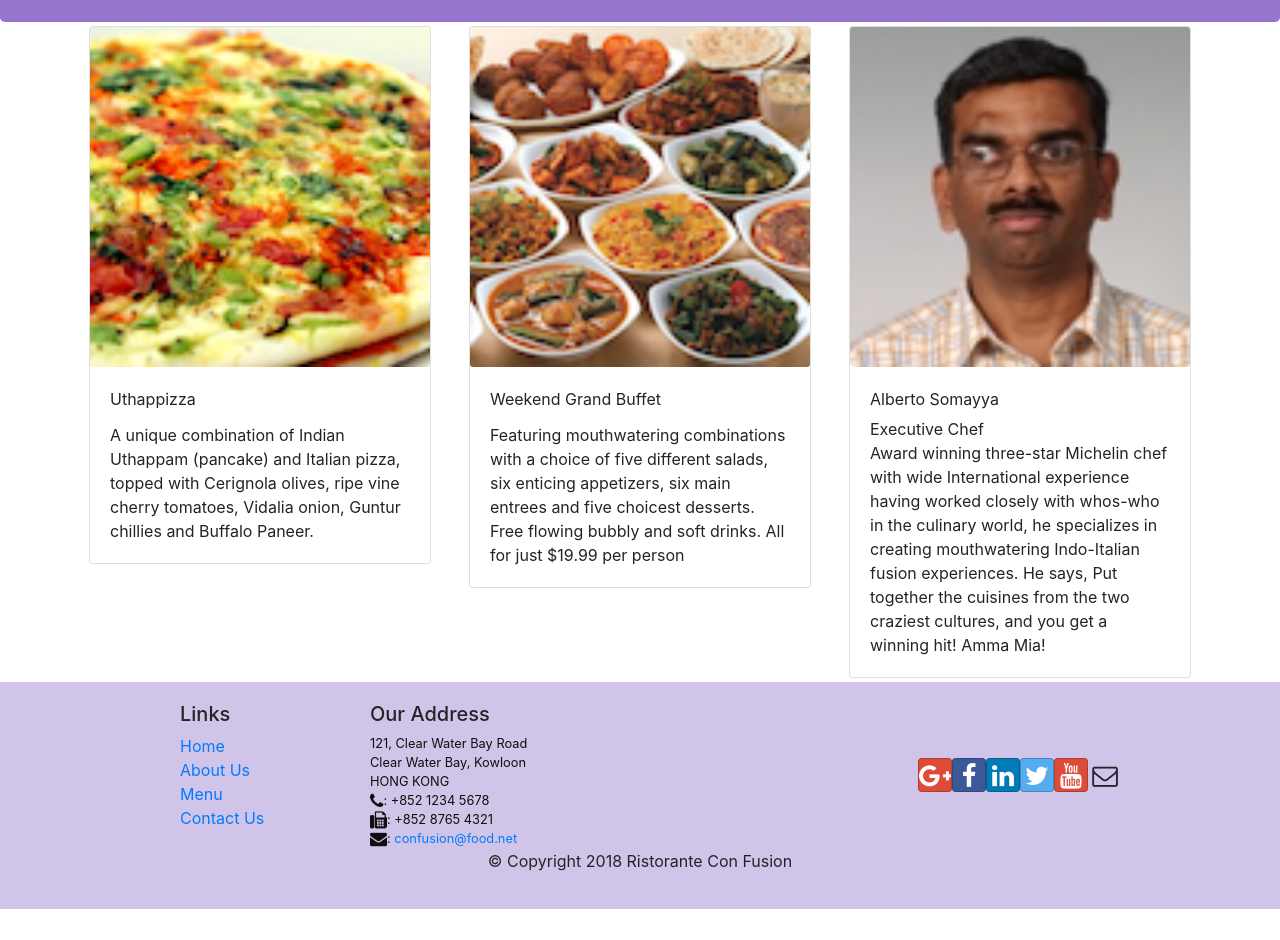
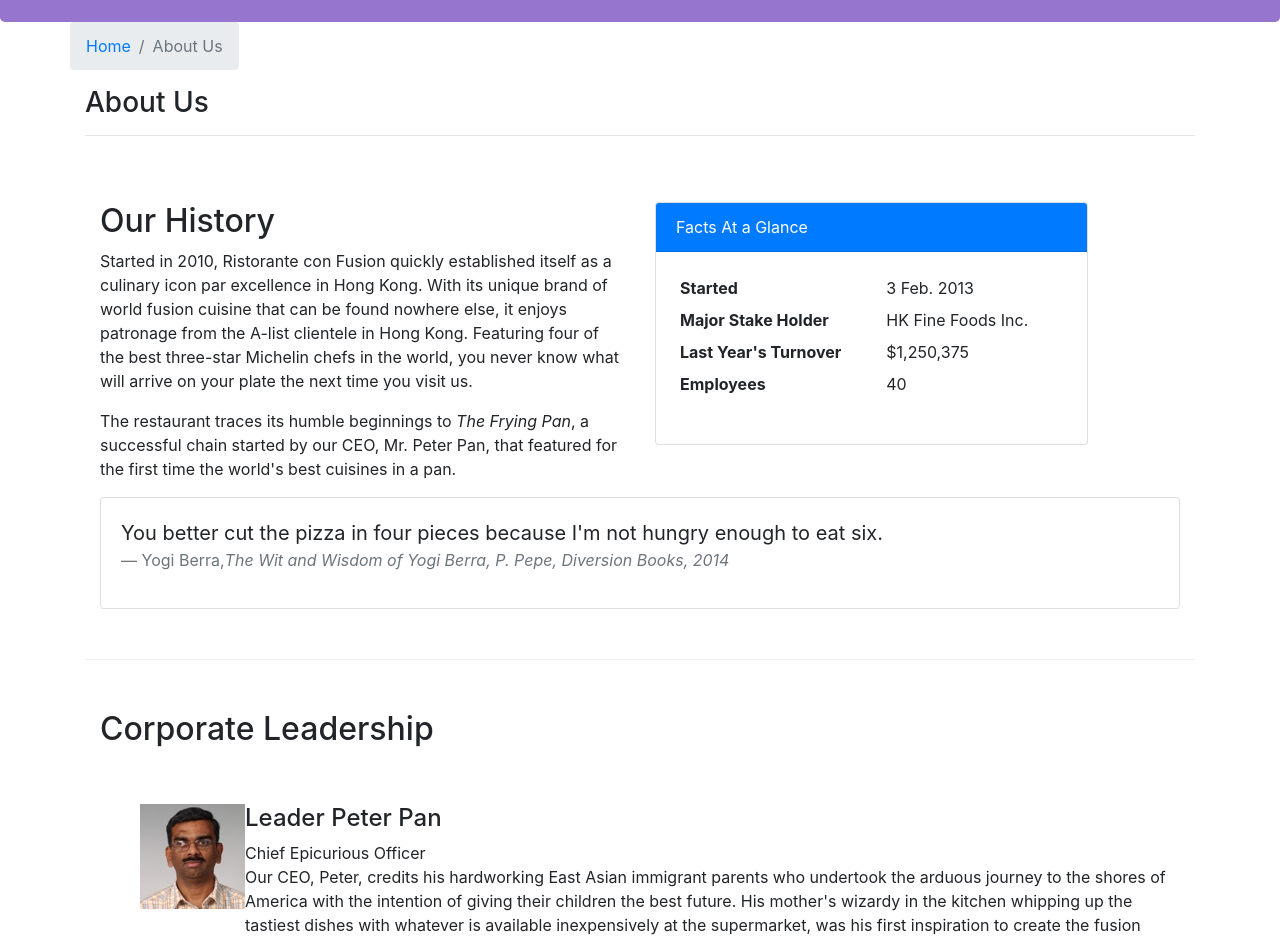
Before and after one commit to GiveMeSomething/my-react-app, a React (Create React App) app: page /aboutus in a window 1280 px wide. Before the commit this address led to /home. Shown: the part 320-1260 px from the top of the page. Before the commit the page ends 1229 px from the top, so only its background shows below. Built offline with nearby package versions, Linux system fonts and the light colour scheme.

Commit message:
finish assignment about react router and single page application

```diff
--- /dev/null
+++ b/src/components/AboutUs.js
@@ -0,0 +1,95 @@
+import React from 'react';
+import { Breadcrumb, BreadcrumbItem, Card, CardBody, CardHeader, Media } from 'reactstrap';
+import { Link } from 'react-router-dom';
+
+function RenderLeader(leader) {
+    return (
+        <Media className="pt-5">
+            <Media left>
+                <Media object src={leader.image}></Media>
+            </Media>
+            <Media body>
+                <Media heading>
+                    Leader {leader.name}
+                </Media>
+                <Media>
+                    {leader.designation}
+                </Media>
+                {leader.description}
+            </Media>
+        </Media>
+    );
+}
+function About(props) {
+
+    const leaders = props.leaders.map((leader) => {
+        return (
+            RenderLeader(leader)
+        );
+});
+
+return (
+    <div className="container">
+        <div className="row">
+            <Breadcrumb>
+                <BreadcrumbItem><Link to="/home">Home</Link></BreadcrumbItem>
+                <BreadcrumbItem active>About Us</BreadcrumbItem>
+            </Breadcrumb>
+            <div className="col-12">
+                <h3>About Us</h3>
+                <hr />
+            </div>
+        </div>
+        <div className="row row-content">
+            <div className="col-12 col-md-6">
+                <h2>Our History</h2>
+                <p>Started in 2010, Ristorante con Fusion quickly established itself as a culinary icon par excellence in Hong Kong. With its unique brand of world fusion cuisine that can be found nowhere else, it enjoys patronage from the A-list clientele in Hong Kong.  Featuring four of the best three-star Michelin chefs in the world, you never know what will arrive on your plate the next time you visit us.</p>
+                <p>The restaurant traces its humble beginnings to <em>The Frying Pan</em>, a successful chain started by our CEO, Mr. Peter Pan, that featured for the first time the world's best cuisines in a pan.</p>
+            </div>
+            <div className="col-12 col-md-5">
+                <Card>
+                    <CardHeader className="bg-primary text-white">Facts At a Glance</CardHeader>
+                    <CardBody>
+                        <dl className="row p-1">
+                            <dt className="col-6">Started</dt>
+                            <dd className="col-6">3 Feb. 2013</dd>
+                            <dt className="col-6">Major Stake Holder</dt>
+                            <dd className="col-6">HK Fine Foods Inc.</dd>
+                            <dt className="col-6">Last Year's Turnover</dt>
+                            <dd className="col-6">$1,250,375</dd>
+                            <dt className="col-6">Employees</dt>
+                            <dd className="col-6">40</dd>
+                        </dl>
+                    </CardBody>
+                </Card>
+            </div>
+            <div className="col-12">
+                <Card>
+                    <CardBody className="bg-faded">
+                        <blockquote className="blockquote">
+                            <p className="mb-0">You better cut the pizza in four pieces because
+                                    I'm not hungry enough to eat six.</p>
+                            <footer className="blockquote-footer">Yogi Berra,
+                                <cite title="Source Title">The Wit and Wisdom of Yogi Berra,
+                                    P. Pepe, Diversion Books, 2014</cite>
+                            </footer>
+                        </blockquote>
+                    </CardBody>
+                </Card>
+            </div>
+        </div>
+        <div className="row row-content">
+            <div className="col-12">
+                <h2>Corporate Leadership</h2>
+            </div>
+            <div className="col-12">
+                <Media list>
+                    {leaders}
+                </Media>
+            </div>
+        </div>
+    </div>
+);
+}
+
+export default About;
--- a/src/components/Main.js
+++ b/src/components/Main.js
@@ -5,6 +5,7 @@ import Header from './Header';
 import Footer from './Footer';
 import Home from './Home';
 import Contact from './Contact';
+import About from './AboutUs';
 import { Switch, Route, Redirect } from 'react-router-dom';
 import { DISHES } from '../shared/dishes';
 import { PROMOTIONS } from '../shared/promotions';
@@ -64,6 +65,9 @@ class Main extends Component {
                     <Route path="/contactus">
                         <Contact></Contact>
                     </Route>
+                    <Route path="/aboutus">
+                        <About leaders={this.state.leaders}></About>
+                    </Route>
                     <Redirect to="/home"></Redirect>
                 </Switch>
                 <Footer></Footer>
```
